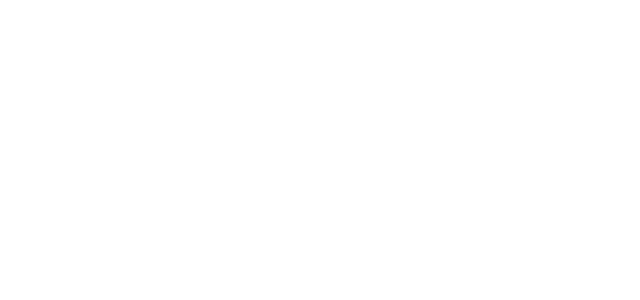
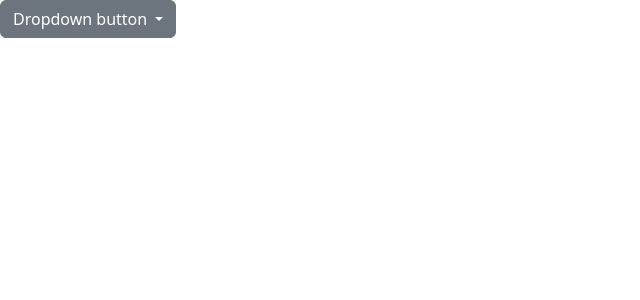
Before and after one commit to rohitranjan753/AngularTut, an Angular app in the folder blog/: page / in a window 1280 px wide. Shown: the top 300 px of the page, without its empty margins (0-640 px from the left). Built offline with nearby package versions, Linux system fonts and the light colour scheme.

Commit message:
BOOTSTRAP

```diff
--- a/blog/angular.json
+++ b/blog/angular.json
@@ -25,6 +25,7 @@
               "src/assets"
             ],
             "styles": [
+              "node_modules/bootstrap/dist/css/bootstrap.min.css",
               "src/styles.css"
             ],
             "scripts": []
--- a/blog/package.json
+++ b/blog/package.json
@@ -18,6 +18,9 @@
     "@angular/platform-browser": "^16.0.0",
     "@angular/platform-browser-dynamic": "^16.0.0",
     "@angular/router": "^16.0.0",
+    "@ng-bootstrap/ng-bootstrap": "^15.0.0",
+    "@popperjs/core": "^2.11.6",
+    "bootstrap": "^5.2.3",
     "rxjs": "~7.8.0",
     "tslib": "^2.3.0",
     "zone.js": "~0.13.0"
@@ -26,6 +29,7 @@
     "@angular-devkit/build-angular": "^16.0.3",
     "@angular/cli": "~16.0.3",
     "@angular/compiler-cli": "^16.0.0",
+    "@angular/localize": "^16.0.0",
     "@types/jasmine": "~4.3.0",
     "jasmine-core": "~4.6.0",
     "karma": "~6.4.0",
--- a/blog/src/app/app.component.html
+++ b/blog/src/app/app.component.html
@@ -157,3 +157,18 @@
 
 
 <!-- LEC 23 -->
+<!-- <h1 *ngIf="display">Heading Tag</h1>
+<button (click)="toggle()">Toggle</button> -->
+
+
+<!-- LEC 24 -->
+<div class="dropdown">
+  <button class="btn btn-secondary dropdown-toggle" type="button" data-bs-toggle="dropdown" aria-expanded="false">
+    Dropdown button
+  </button>
+  <ul class="dropdown-menu">
+    <li><a class="dropdown-item" href="#">Action</a></li>
+    <li><a class="dropdown-item" href="#">Another action</a></li>
+    <li><a class="dropdown-item" href="#">Something else here</a></li>
+  </ul>
+</div>
--- a/blog/src/app/app.component.ts
+++ b/blog/src/app/app.component.ts
@@ -111,5 +111,8 @@
 
 
   //Lec 23
-
+  display = true;
+  toggle(){
+    this.display=!this.display;
+  }
 }
--- a/blog/src/app/app.module.ts
+++ b/blog/src/app/app.module.ts
@@ -5,7 +5,8 @@
 import { AppComponent } from './app.component';
 import { LoginComponent } from './login/login.component';
 import { HeaderComponent } from './header/header.component'
-import {FormsModule} from '@angular/forms'
+import {FormsModule} from '@angular/forms';
+import { NgbModule } from '@ng-bootstrap/ng-bootstrap'
 
 @NgModule({
   declarations: [
@@ -18,6 +19,7 @@
     BrowserModule,
     AppRoutingModule,
     FormsModule,
+    NgbModule,
 
   ],
   providers: [],
--- a/blog/src/main.ts
+++ b/blog/src/main.ts
@@ -1,3 +1,5 @@
+/// <reference types="@angular/localize" />
+
 import { platformBrowserDynamic } from '@angular/platform-browser-dynamic';
 
 import { AppModule } from './app/app.module';
--- a/blog/tsconfig.app.json
+++ b/blog/tsconfig.app.json
@@ -3,7 +3,9 @@
   "extends": "./tsconfig.json",
   "compilerOptions": {
     "outDir": "./out-tsc/app",
-    "types": []
+    "types": [
+      "@angular/localize"
+    ]
   },
   "files": [
     "src/main.ts"
```
Also changed, not shown: 2 other files (tests, documents, lock files or other folders).
